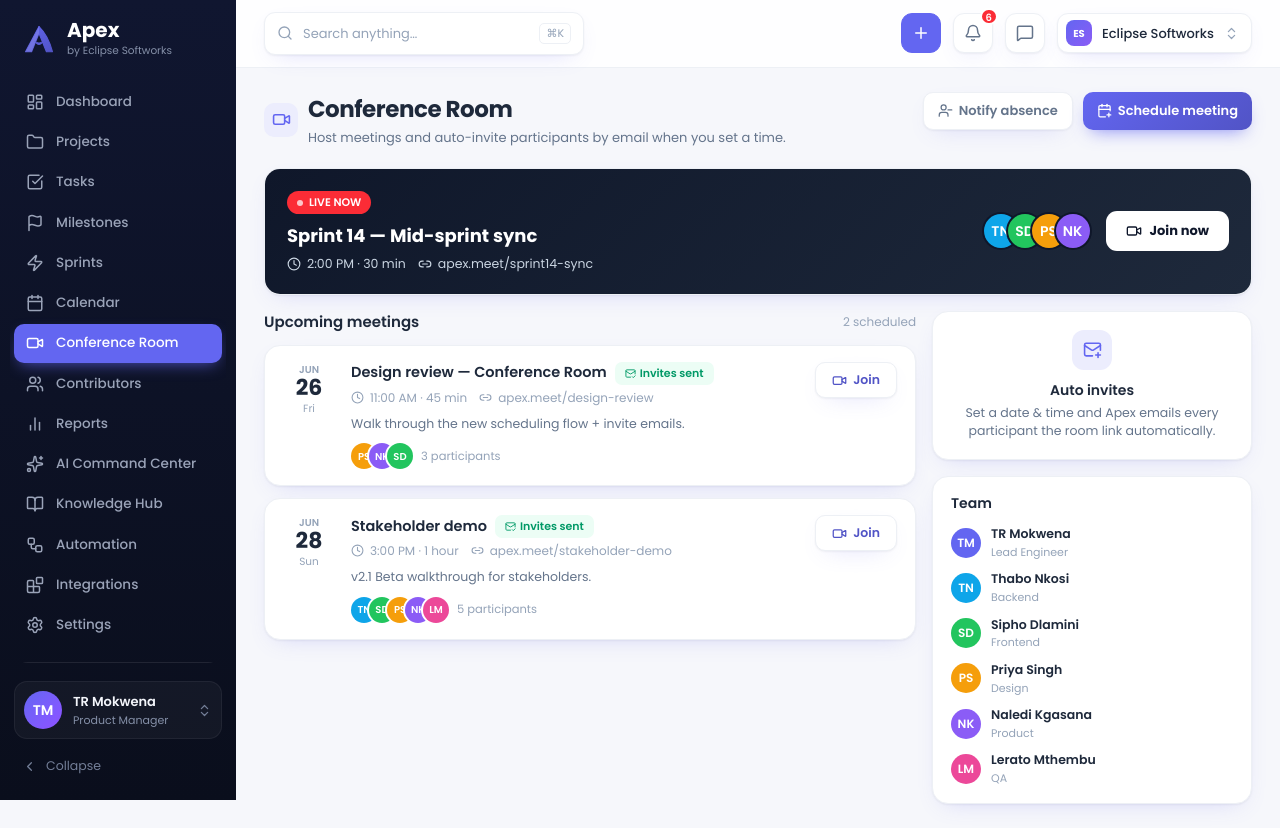
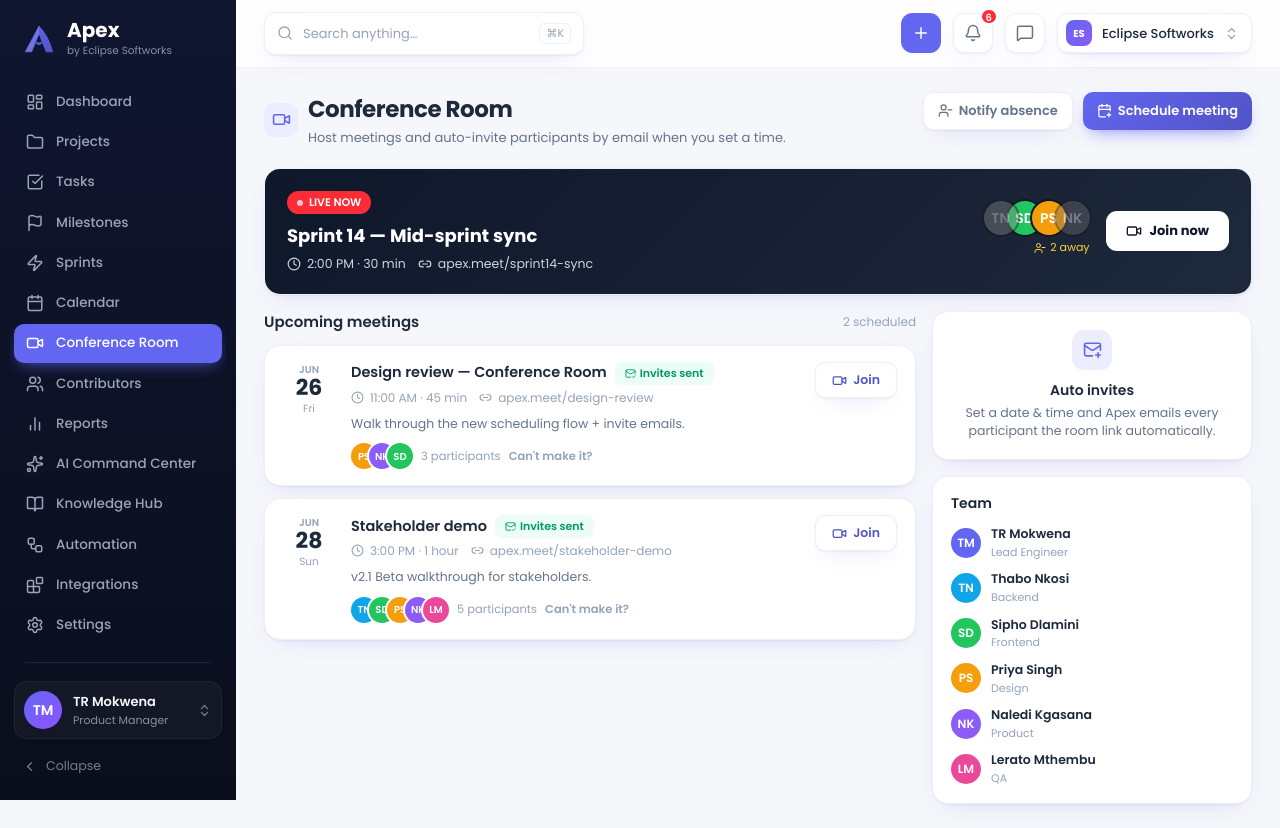
Before and after one commit to TR-Mokwena/apex-web, a Next.js app: page /meetings in a window 1280 px wide. Built offline with nearby package versions, Linux system fonts and the light colour scheme.

Commit message:
feat: enhance MeetingsPage with absence indication for participants and improved layout

```diff
--- a/app/(app)/meetings/page.jsx
+++ b/app/(app)/meetings/page.jsx
@@ -181,11 +181,15 @@ export default function MeetingsPage() {
               </div>
             </div>
             <div className="flex items-center gap-4">
-              <div className="flex -space-x-2.5">
-                {live.participants.slice(0, 5).map((id) => {
-                  const p = byId(id);
-                  return <Avatar key={id} name={p.name} color={p.color} size={34} className="ring-2 ring-[#0F172A]" />;
-                })}
+              <div className="text-right">
+                <div className="flex -space-x-2.5 justify-end">
+                  {live.participants.slice(0, 5).map((id) => {
+                    const p = byId(id);
+                    const absent = absOf(live.id).some((a) => a.personId === id);
+                    return <Avatar key={id} name={p.name} color={p.color} size={34} className={cn("ring-2 ring-[#0F172A]", absent && "opacity-40 grayscale")} />;
+                  })}
+                </div>
+                {absOf(live.id).length > 0 && <div className="text-[11px] text-amber-300 mt-1 inline-flex items-center gap-1"><Icon name="UserMinus" size={12} />{absOf(live.id).length} away</div>}
               </div>
               <button className="flex items-center gap-2 h-[40px] px-5 rounded-[11px] bg-white text-[13px] font-bold text-slate-900 hover:bg-slate-100">
                 <Icon name="Video" size={16} />Join now
@@ -208,6 +212,7 @@ export default function MeetingsPage() {
           ) : (
             upcoming.map((m) => {
               const ppl = m.participants.map(byId);
+              const away = absOf(m.id);
               return (
                 <div key={m.id} className="card !shadow-card p-[16px_18px] flex items-start gap-4 flex-wrap">
                   <div className="w-[52px] flex-none text-center">
@@ -227,11 +232,16 @@ export default function MeetingsPage() {
                       <span className="inline-flex items-center gap-1.5"><Icon name="Link2" size={13} />{roomLink(m.slug)}</span>
                     </div>
                     {m.agenda && <div className="text-[12.5px] text-ink-2 mt-2 line-clamp-1">{m.agenda}</div>}
-                    <div className="flex items-center gap-2 mt-2.5">
+                    <div className="flex items-center gap-2 mt-2.5 flex-wrap">
                       <div className="flex -space-x-2">
-                        {ppl.slice(0, 5).map((p) => <Avatar key={p.id} name={p.name} color={p.color} size={26} className="ring-2 ring-card" />)}
+                        {ppl.slice(0, 5).map((p) => {
+                          const absent = away.some((a) => a.personId === p.id);
+                          return <Avatar key={p.id} name={p.name} color={p.color} size={26} className={cn("ring-2 ring-card", absent && "opacity-40 grayscale")} />;
+                        })}
                       </div>
                       <span className="text-[11.5px] text-ink-3">{ppl.length} participant{ppl.length !== 1 ? "s" : ""}</span>
+                      {away.length > 0 && <span className="inline-flex items-center gap-1 text-[11.5px] font-semibold text-amber-600"><Icon name="UserMinus" size={12} />{away.length} away</span>}
+                      <button onClick={() => openAbsence(m.id)} className="text-[11.5px] font-semibold text-ink-3 hover:text-amber-600">Can&apos;t make it?</button>
                     </div>
                   </div>
                   <button className="flex-none flex items-center gap-1.5 h-9 px-4 rounded-[10px] border border-line bg-card text-[12.5px] font-semibold text-brand-600 shadow-card hover:border-[#C7D2FE]">
```
